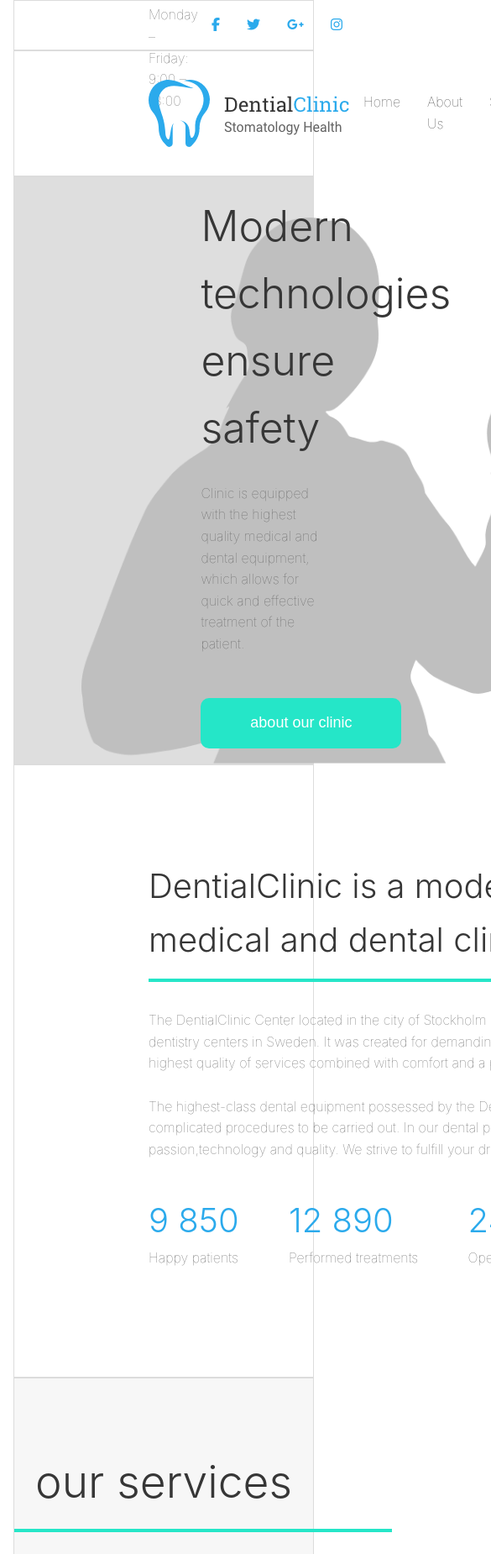
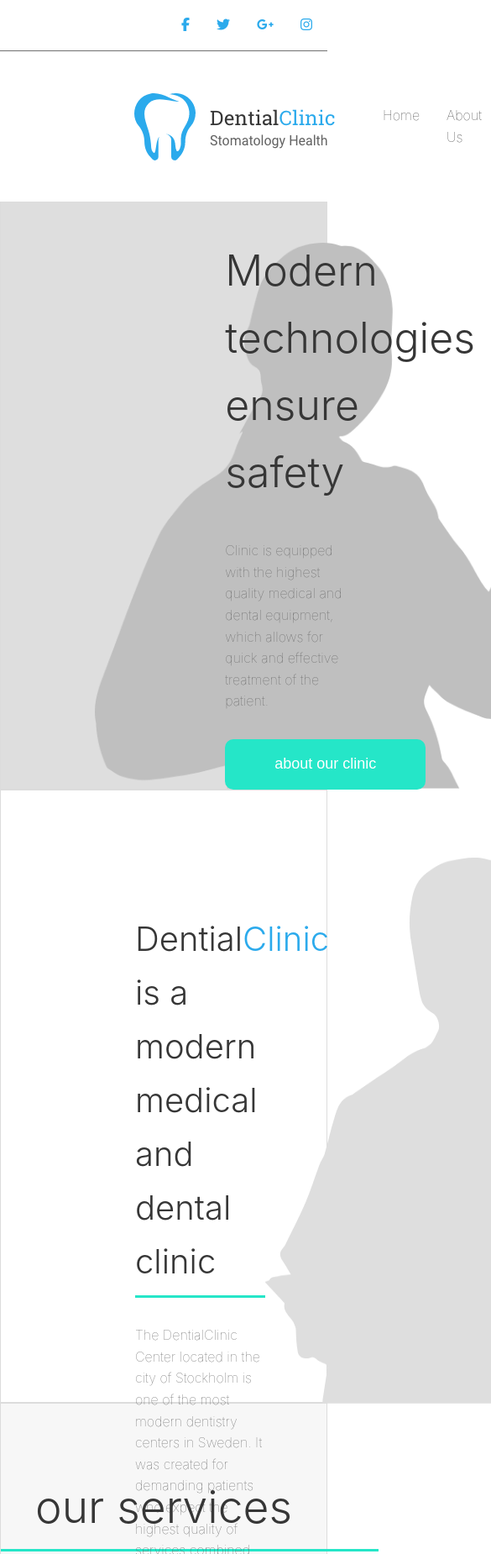
Before and after one commit to Falak2020/inl-mningsuppgift1, a plain HTML site: page uppgift/index.html in a window 390 px wide. Shown: the top 1850 px of the page at 84% size, 585 px wide, since content can reach past the window. Drawn offline with Linux system fonts and the light colour scheme.

Commit message:
28 oktober 2020

```diff
--- a/uppgift/css/style.css
+++ b/uppgift/css/style.css
@@ -1,26 +1,37 @@
 @import"../stadard.css";
-.flex-navbar{
-    display: flex;
-    margin: 0 1rem;
-    flex-direction: column;
-}
 
-.flex-first{
+/*----Navbar Style------*/
+.flex-navbartop{
     display: flex;
     justify-content:space-between;
     padding-left: 10rem;
     padding-right: 10rem;
     align-items: center;
+    height: 60px;
 }
-
+.border-bottom{
+     border-bottom:  1px solid #707070;
+    }
+.flex-navbarbottom
+{
+    display: flex;
+    justify-content:space-between;
+    padding-left: 10rem;
+    padding-right: 10rem;
+    align-items: center;
+    height: 179px;
+}
 a ,a:visited{
     color: #2BAAEC;
     text-decoration: none;
 }
+
 a:hover,a:active{
  color: #25E6C8;
 }
-
+nav>div>div>i{
+    color: #2BAAEC;
+}
 nav>div>ul{
     display: flex;
     list-style: none;
@@ -31,7 +42,7 @@ nav>div>ul >li{
     padding: 0.75rem;
 
 }
-#secondlist>ul>li>a{
+#secondlist>div>ul>li>a{
     color:#363636;
 }
 .third-border{
@@ -46,21 +57,24 @@ nav>div>ul >li{
     background-color:white;
 }
 
-/*---Section-1----*/
+/*---Section-1 Style----------*/
 
 .first-section{
     display:flex;
-    margin: 0 1rem;
     justify-content: space-between;
     align-items: center;
     }
     .child-1{
         width:40%;
         margin-top: 55px;
-        margin-left: 5rem;
+        margin-left:7rem;
+
     }
     .paragraph{
      width:40%;
+     margin-right: 5rem;
+
+
     }
     .button-1{
         background-color:#25E6C8 ;
@@ -70,51 +84,64 @@ nav>div>ul >li{
         height: 60px;
         width:239px;
         border-radius: 10px;
+        margin-top: 2rem;
     }
     h1{
         font-size: 50px;
         font-weight: 300;
         color: #363636;
     }
-  /*-----Sektion-2-----*/
+  /*-----Sektion-2 Style-----*/
 .second-section{
      display:flex;
-     margin:0 1rem;
-     justify-content:space-evenly;
+     justify-content:space-between;
     }
 
 .paragraph-1{
     margin-top:7rem;
     margin-left: 10rem;
-
+    width:40%;
 }
 .image{
     padding-right:10rem;
     margin-top:5rem ;
+    width:40%;
 
 }
 #section-2>div>ul>li>h2{
     font-size: 40px;
     font-weight: 300;
     color: #2BAAEC;
+    margin-bottom: 0;
+    margin-top: 0.5rem;
 }
 #section-2>div>h1{
     font-size: 40px;
+    margin-bottom: 0rem;
+}
+#section-2>div>hr{
+    height:3px;
+    border-width:0;
+    background-color:#25E6C8;
+    margin-bottom: 2rem;
+
 }
 .flex-list{
    display: flex;
    list-style: none;
    justify-content:space-between;
-   margin-top:2.5rem;
-   width:578px;
-   padding-right: 7rem;
+    padding-left: 0;
+    padding-right:5rem;
+  }
+  span{
+      color:#2BAAEC;
   }
   /*--------Section-3--------------*/
   .fifth-border{
     border:1px solid gainsboro;
     height: 1349px;
     background-color: #F7F7F7;
-    margin:0 1rem;
+
 }
   #section-3>div>h2{
     margin-top: 5rem;
@@ -124,11 +151,17 @@ nav>div>ul >li{
      color:#363636 ;
      font-weight: 300;
 }
+#section-3>div>hr{
+    height:3px;
+    border-width:0;
+    background-color:#25E6C8;
+    margin-bottom: 2rem;
+    width:450px;
+}
 h3{
     font-size: 22px;
     color: #363636;
     font-weight: 300;
-
 }
 .image-background{
     width:100px;
@@ -163,8 +196,6 @@ h3{
 .border-6{
     height: 220px;
     background-color: #2BAAEC;
-    margin:0 1rem;
-    border: 1px  #DEDEDE;
 }
 .button-2{
     width:285px;
@@ -192,8 +223,17 @@ font-weight: 200;
     height:81px;
     background-color: #2ba5ec;
     font-size: 16px;
-    margin:0 1rem;
     text-align: center;
     padding:2rem 0;
     border: 1px  #2b78ec;
+    color:#ffffff9d;
 }
+@media only screen and (max-width: 600px) {
+  nav>div>div{
+      display: none;
+
+  }
+  nav>div>ul>li{
+
+}
+}
--- a/uppgift/index.html
+++ b/uppgift/index.html
@@ -1,28 +1,32 @@
 <!DOCTYPE html>
 <html lang="en">
+
 <head>
     <meta charset="UTF-8">
     <meta name="viewport" content="width=device-width, initial-scale=1.0">
     <link rel="stylesheet" href="css/style.css">
     <script src="https://kit.fontawesome.com/7fb3f52436.js" crossorigin="anonymous"></script>
-    <title>Dential Clinc</title>
+    <title>Dential Clinic</title>
 </head>
 <!------------------Body-------------------->
+
 <body>
     <!----------------NavBar-------------------->
-    <nav class="flex-navbar">
-        <div class="flex-first border">
+   <nav class="border-bottom">
+        <div class="flex-navbartop " >
             <div >
-              <img src="image/clock icon.png" alt="clock ikon">  Working hours: Monday – Friday: 9:00 – 18:00
+                <i class="far fa-clock" "></i>  Working hours: Monday – Friday: 9:00 – 18:00
             </div>
-            <ul>
-                <li><a href="#"> <i class="fab fa-facebook-f"></i></a></li>
+                <ul >
+                    <li><a href=" #"> <i class="fab fa-facebook-f"></i></a></li>
                     <li><a href="#"><i class="fab fa-twitter"></i></a></li>
                     <li><a href="#"><i class="fab fa-google-plus-g"></i></a></li>
                     <li><a href="#"><i class="fab fa-instagram"></i></a></li>
                 </ul>
             </div>
-        <div id="secondlist" class="flex-first second-border">
+    </nav>
+    <nav id="secondlist" >
+        <div class="flex-navbarbottom ">
         <img src="image/Logo.png" alt="Dential clinic stomatology health">
         <ul>
             <li><a href="#">Home</a></li>
@@ -32,17 +36,17 @@
         </ul>
       </div>
     </nav>
+    <!-------------------------------->
+    <!-------------Section-1---------->
+    <!-------------------------------->
     <section id="section-1" class="first-section third-border">
         <div class="child-1">
             <img src="image/placehold.png" alt="" style="height:650px;">
         </div>
         <div class="paragraph">
-
-            <h1>Modern technologies</h1>
-            <h1> ensure safety</h1><br>
-
-            Clinic is equipped with the highest quality medical and dental equipment,
-            which allows for quick and effective treatment of the patient. <br><br><br>
+            <h1>Modern technologies ensure safety</h1>
+            Clinic is equipped with the highest quality medical and dental equipment,<br>
+            which allows for quick and effective treatment of the patient. <br>
             <button type="button" class="button-1">about our clinic</button>
         </div>
     </section>
@@ -51,16 +55,16 @@
     <!-------------------------------->
     <section id="section-2" class="second-section forth-border">
         <div class="paragraph-1">
-            <h1>DentialClinic is a modern </h1>
-            <h1>medical and dental clinic</h1>
-            <img src="image/line.png" alt="" style="width:650px;"><br><br>
+            <h1>Dential<span>Clinic</span> is a modern <br>
+            medical and dental clinic</h1>
+            <hr>
             The DentialClinic Center located in the city of Stockholm is one of the most modern dentistry centers in
-            Sweden. It was created for demanding patients who expect the <br> highest quality of services combined with
-            comfort and a pleasant atmosphere. <br><br>
+            Sweden. It was created for demanding patients who expect the highest quality of services combined with
+            comfort and a pleasant atmosphere. <br>
 
             The highest-class dental equipment possessed by the DentialClinic Center enables complicated procedures to
             be carried out. In our dental practice we combine passion,technology and quality. We strive to fulfill your
-            dreams of a wonderful smile. <br>
+            dreams of a wonderful smile.
 
             <ul class="flex-list">
                 <li>
@@ -82,16 +86,13 @@
         </div>
     </section>
     <!-------------------------------->
-    <!-------------Section-3 ---------->
+    <!-------------Section-3---------->
     <!-------------------------------->
     <section id="section-3" class="fifth-border">
         <div>
             <h2>our services</h2>
+            <hr>
         </div>
-        <div class="center-image">
-            <img src="image/line2.png" alt="">
-        </div>
-
         <div class="flex-cards">
             <div class="div-border">
                 <div class="image-background">
@@ -160,7 +161,9 @@
             </div>
 
     </section>
-<!--Section-4------->
+    <!-------------------------------->
+    <!-------------Section-4---------->
+    <!-------------------------------->
     <section class="border-6 flex-section-6">
         <div class="section-font">
             Do not wait and make an appointment today!
@@ -169,6 +172,9 @@
             <button type="button" class="button-2">Book an appointment</button>
         </div>
     </section>
+    <!-------------------------------->
+    <!-------------Footer Section---------->
+    <!-------------------------------->
     <footer class="footer-background">
         &copy; 2020 DentialClinic
 
--- a/uppgift/stadard.css
+++ b/uppgift/stadard.css
@@ -1,25 +1,16 @@
 *{
-    margin: 0px;
-    padding: 0px;
+
     box-sizing: border-box;
 
 }
 
-body{
+html,body{
+    margin: 0px;
+    padding: 0px;
     font-family:-apple-system, BlinkMacSystemFont, 'Segoe UI', Roboto, Oxygen, Ubuntu, Cantarell, 'Open Sans', 'Helvetica Neue', sans-serif;
-    max-width:1920px;
     color: #626262;
     font-size: 16px;
     font-weight: lighter;
     line-height: 1.6;
 
 }
-.border{
-    border: 1px solid gainsboro;
-    height: 60px;
-
-}
-.second-border{
-    border: 1px solid gainsboro;
-    height: 150px;
-}
```
Also changed, not shown: uppgift/placehold.png (added), uppgift/placehold@2x.png (added). Lines whose indentation alone changed are shown as unchanged.
